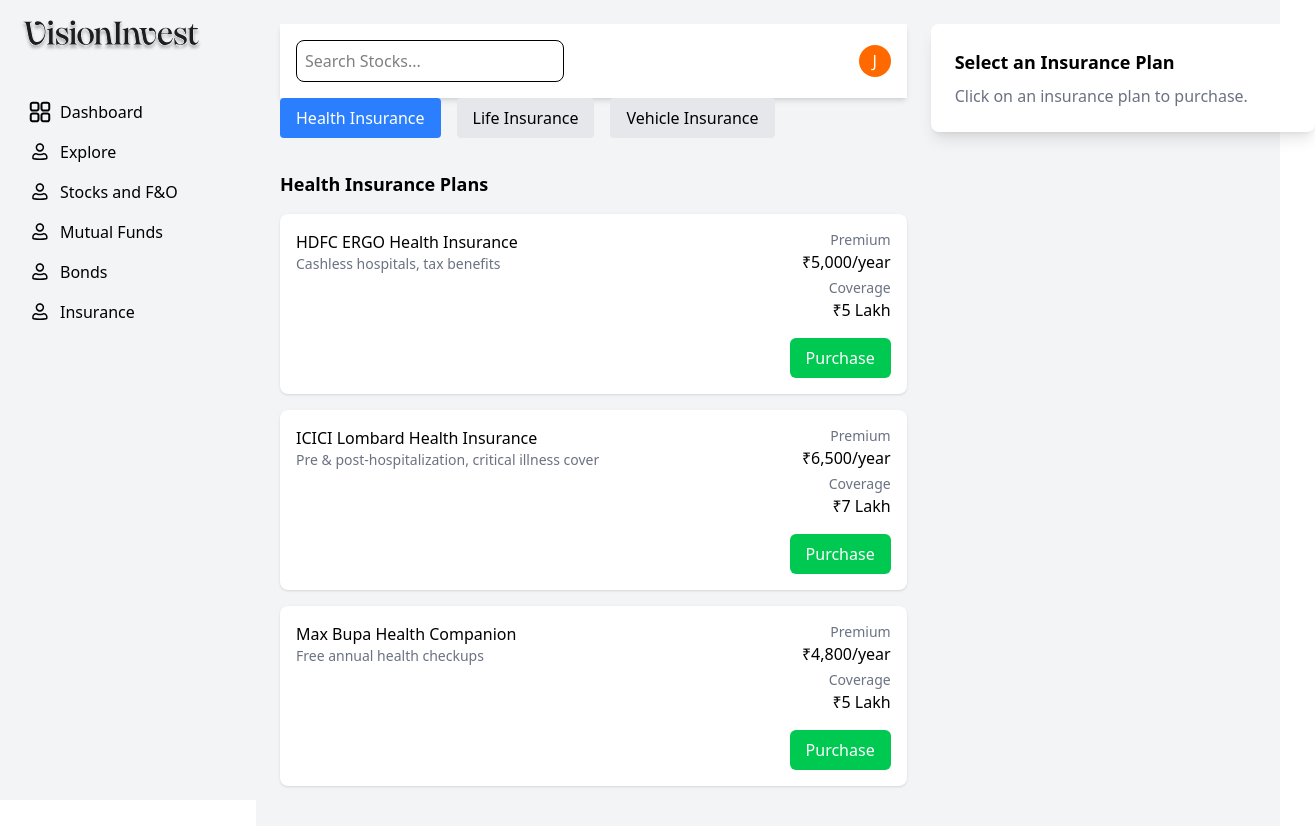
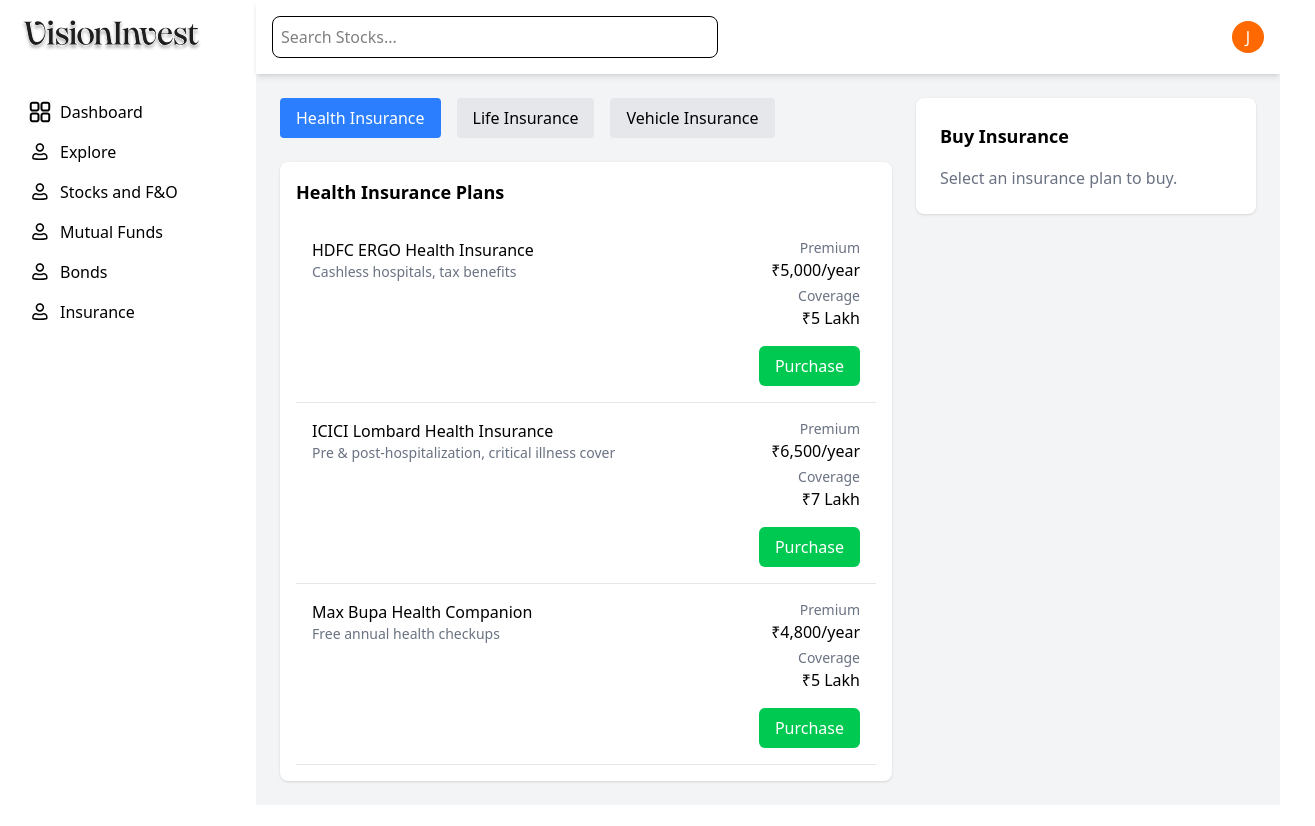
Before and after one commit to A1YAARY/vision-codecrafter2.0, a React (Vite) app in the folder client/: page /insurance in a window 1280 px wide. Shown: the whole page, 1315 px wide, since content can reach past the window. After the commit the page ends 805 px from the top, so only its background shows below. Built offline with nearby package versions, Linux system fonts and the light colour scheme.

Commit message:
made changes in the ui

```diff
--- a/client/src/components/BuyInsurance.jsx
+++ b/client/src/components/BuyInsurance.jsx
@@ -1,33 +1,27 @@
 import React from "react";
 
 const BuyInsurance = ({ selectedInsurance }) => {
-  if (!selectedInsurance) {
-    return (
-      <div className="bg-white shadow-lg rounded-lg p-6 w-96">
-        <h2 className="text-lg font-semibold">Select an Insurance Plan</h2>
-        <p className="text-gray-500 mt-2">Click on an insurance plan to purchase.</p>
-      </div>
-    );
-  }
-
   return (
-    <div className="bg-white shadow-lg rounded-lg p-6 w-96">
-      <h2 className="text-lg font-semibold">{selectedInsurance.name}</h2>
-      <p className="text-gray-500">{selectedInsurance.benefits}</p>
-
-      <div className="mt-4">
-        <div className="text-sm text-gray-500">Premium</div>
-        <div className="font-medium">{selectedInsurance.premium}</div>
-      </div>
-
-      <div className="mt-2">
-        <div className="text-sm text-gray-500">Coverage</div>
-        <div className="font-medium">{selectedInsurance.coverage}</div>
-      </div>
-
-      <button className="mt-6 px-4 py-2 bg-green-500 text-white rounded-md w-full">
-        Proceed to Buy
-      </button>
+    <div className="bg-white shadow rounded-lg p-6">
+      <h2 className="text-lg font-semibold mb-4">Buy Insurance</h2>
+      {selectedInsurance ? (
+        <div>
+          <p className="text-gray-700">
+            <strong>Insurance:</strong> {selectedInsurance.name}
+          </p>
+          <p className="text-gray-700">
+            <strong>Coverage:</strong> {selectedInsurance.coverage}
+          </p>
+          <p className="text-gray-700">
+            <strong>Premium:</strong> {selectedInsurance.premium}
+          </p>
+          <button className="mt-4 px-4 py-2 bg-green-500 text-white rounded-md">
+            Purchase Insurance
+          </button>
+        </div>
+      ) : (
+        <p className="text-gray-500">Select an insurance plan to buy.</p>
+      )}
     </div>
   );
 };
--- a/client/src/pages/Insurance.jsx
+++ b/client/src/pages/Insurance.jsx
@@ -1,49 +1,101 @@
-import React, { useState } from "react";
-import { useNavigate } from "react-router-dom";
+import React, { useState, useRef } from "react";
 import Navbar from "../components/Navbar";
 import Sidebar from "../components/Sidebar";
 import BuyInsurance from "../components/BuyInsurance";
 
 const Insurance = () => {
-  const navigate = useNavigate();
   const [selectedCategory, setSelectedCategory] = useState("Health");
   const [selectedInsurance, setSelectedInsurance] = useState(null);
+  const [sidebarOpen, setSidebarOpen] = useState(false);
+  const sidebarRef = useRef(null);
 
   // Dummy insurance data
   const insuranceData = {
     Health: [
-      { name: "HDFC ERGO Health Insurance", premium: "₹5,000/year", coverage: "₹5 Lakh", benefits: "Cashless hospitals, tax benefits" },
-      { name: "ICICI Lombard Health Insurance", premium: "₹6,500/year", coverage: "₹7 Lakh", benefits: "Pre & post-hospitalization, critical illness cover" },
-      { name: "Max Bupa Health Companion", premium: "₹4,800/year", coverage: "₹5 Lakh", benefits: "Free annual health checkups" }
+      {
+        name: "HDFC ERGO Health Insurance",
+        premium: "₹5,000/year",
+        coverage: "₹5 Lakh",
+        benefits: "Cashless hospitals, tax benefits",
+      },
+      {
+        name: "ICICI Lombard Health Insurance",
+        premium: "₹6,500/year",
+        coverage: "₹7 Lakh",
+        benefits: "Pre & post-hospitalization, critical illness cover",
+      },
+      {
+        name: "Max Bupa Health Companion",
+        premium: "₹4,800/year",
+        coverage: "₹5 Lakh",
+        benefits: "Free annual health checkups",
+      },
     ],
     Life: [
-      { name: "LIC Jeevan Anand", premium: "₹10,000/year", coverage: "₹10 Lakh", benefits: "Lifetime cover, maturity benefits" },
-      { name: "HDFC Click 2 Protect", premium: "₹8,500/year", coverage: "₹1 Cr", benefits: "Accidental death benefit, low premium" },
-      { name: "ICICI Prudential iProtect Smart", premium: "₹7,000/year", coverage: "₹75 Lakh", benefits: "Critical illness cover, tax benefits" }
+      {
+        name: "LIC Jeevan Anand",
+        premium: "₹10,000/year",
+        coverage: "₹10 Lakh",
+        benefits: "Lifetime cover, maturity benefits",
+      },
+      {
+        name: "HDFC Click 2 Protect",
+        premium: "₹8,500/year",
+        coverage: "₹1 Cr",
+        benefits: "Accidental death benefit, low premium",
+      },
+      {
+        name: "ICICI Prudential iProtect Smart",
+        premium: "₹7,000/year",
+        coverage: "₹75 Lakh",
+        benefits: "Critical illness cover, tax benefits",
+      },
     ],
     Vehicle: [
-      { name: "Bajaj Allianz Car Insurance", premium: "₹4,000/year", coverage: "Own Damage & Third Party", benefits: "Cashless repairs, roadside assistance" },
-      { name: "TATA AIG Two-Wheeler Insurance", premium: "₹2,500/year", coverage: "Own Damage & Third Party", benefits: "Accidental cover, quick claims" }
-    ]
+      {
+        name: "Bajaj Allianz Car Insurance",
+        premium: "₹4,000/year",
+        coverage: "Own Damage & Third Party",
+        benefits: "Cashless repairs, roadside assistance",
+      },
+      {
+        name: "TATA AIG Two-Wheeler Insurance",
+        premium: "₹2,500/year",
+        coverage: "Own Damage & Third Party",
+        benefits: "Accidental cover, quick claims",
+      },
+    ],
   };
 
   return (
     <div className="min-h-screen flex">
       {/* Sidebar */}
-      <div className="fixed top-0 left-0 h-full bg-gray-100 text-white z-50 w-64">
+      <div
+        ref={sidebarRef}
+        className={`fixed top-0 left-0 h-full bg-gray-100 z-50 transform ${
+          sidebarOpen ? "translate-x-0" : "-translate-x-full"
+        } transition-transform duration-300 ease-in-out w-64 xl:static xl:translate-x-0`}
+      >
         <Sidebar />
       </div>
 
-      <div className="flex-1 bg-gray-100 ml-64 p-6 flex">
-        <div className="w-2/3">
+      {/* Main Content */}
+      <div className="flex-1 flex flex-col bg-gray-100">
         <Navbar />
 
+        <div className="p-6 flex flex-col xl:flex-row gap-6">
+          {/* Left Section - Insurance Categories & Plans */}
+          <div className="xl:w-3/4 w-full">
             {/* Category Selection */}
             <div className="flex gap-4 mb-6">
               {["Health", "Life", "Vehicle"].map((category) => (
                 <button
                   key={category}
-                className={`px-4 py-2 rounded ${selectedCategory === category ? "bg-blue-500 text-white" : "bg-gray-200 text-black"}`}
+                  className={`px-4 py-2 rounded ${
+                    selectedCategory === category
+                      ? "bg-blue-500 text-white"
+                      : "bg-gray-200 text-black"
+                  }`}
                   onClick={() => setSelectedCategory(category)}
                 >
                   {category} Insurance
@@ -52,12 +104,18 @@
             </div>
 
             {/* Insurance Plans */}
-          <div className="mt-8">
-            <h2 className="text-lg font-semibold">{selectedCategory} Insurance Plans</h2>
+            <div className="bg-white shadow rounded-lg p-4">
+              <h2 className="text-lg font-semibold mb-4">
+                {selectedCategory} Insurance Plans
+              </h2>
 
-            <div className="mt-4">
+              <div>
                 {insuranceData[selectedCategory].map((plan, index) => (
-                <div key={index} className="bg-white shadow rounded-lg mb-4 p-4 cursor-pointer" onClick={() => setSelectedInsurance(plan)}>
+                  <div
+                    key={index}
+                    className="border-b border-gray-200 p-4 cursor-pointer hover:bg-gray-100"
+                    onClick={() => setSelectedInsurance(plan)}
+                  >
                     <div className="flex flex-col md:flex-row justify-between">
                       <div>
                         <h3 className="font-medium">{plan.name}</h3>
@@ -81,9 +139,10 @@
             </div>
           </div>
 
-        {/* BuyInsurance Component on the Right */}
-        <div className="w-1/3 ml-6">
+          {/* Right Section - Buy Insurance Component */}
+          <div className="xl:w-5/12 w-full">
             <BuyInsurance selectedInsurance={selectedInsurance} />
+          </div>
         </div>
       </div>
     </div>
--- a/client/src/pages/UserDetails.jsx
+++ b/client/src/pages/UserDetails.jsx
@@ -35,7 +35,7 @@
     <div className="min-h-screen flex">
       <div
         ref={sidebarRef}
-        className={`fixed top-0 left-0 h-full bg-gray-100 text-white z-50 transform ${
+        className={`fixed top-0 left-0 h-full bg-white text-white z-50 transform ${
           sidebarOpen ? "translate-x-0" : "-translate-x-full"
         } transition-transform duration-300 ease-in-out w-64 xl:static xl:translate-x-0`}
       >
```
Also changed, not shown: client/src/pages/Stock.jsx (+14 -22 lines). Lines whose indentation alone changed are shown as unchanged.
